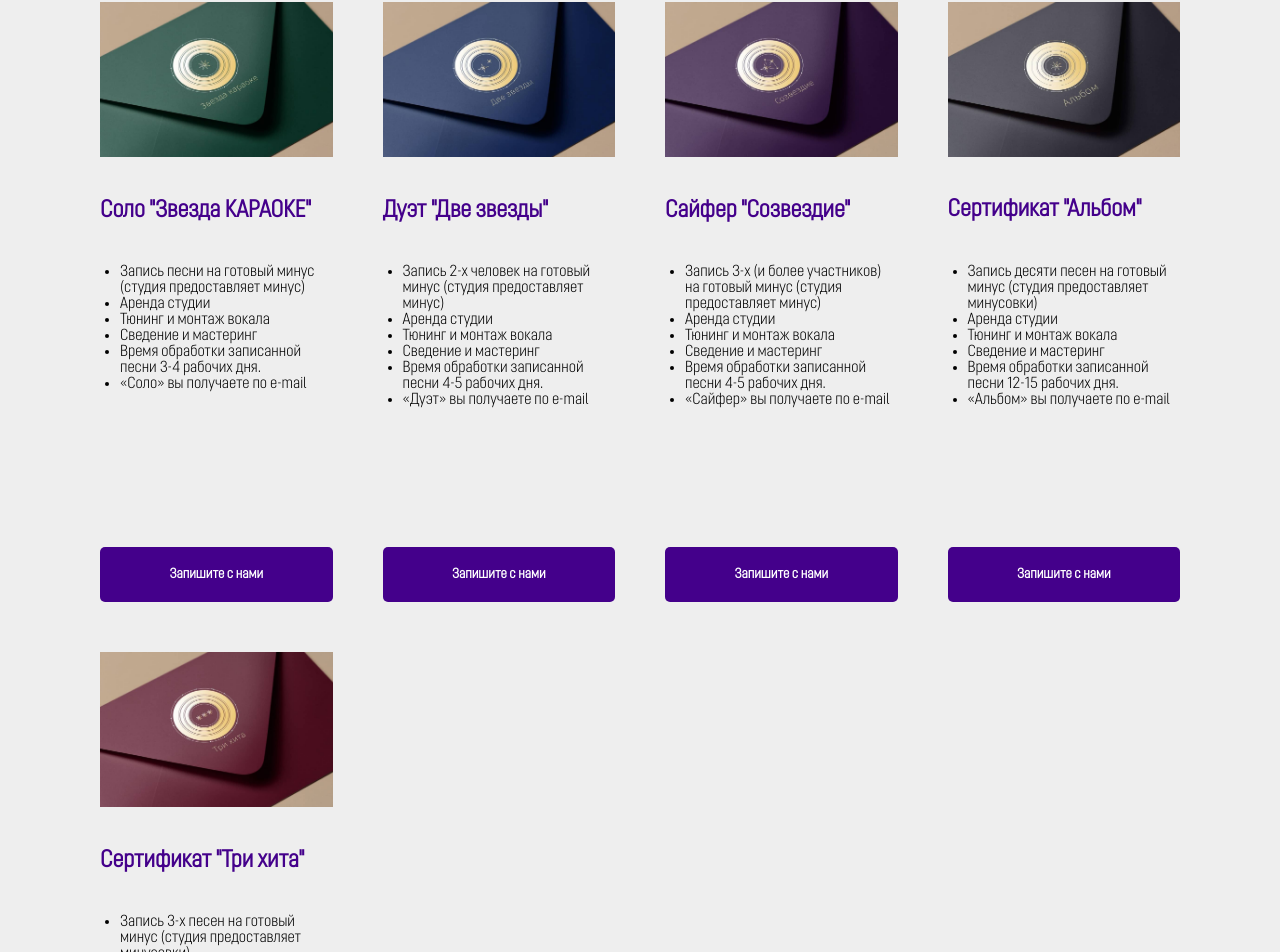
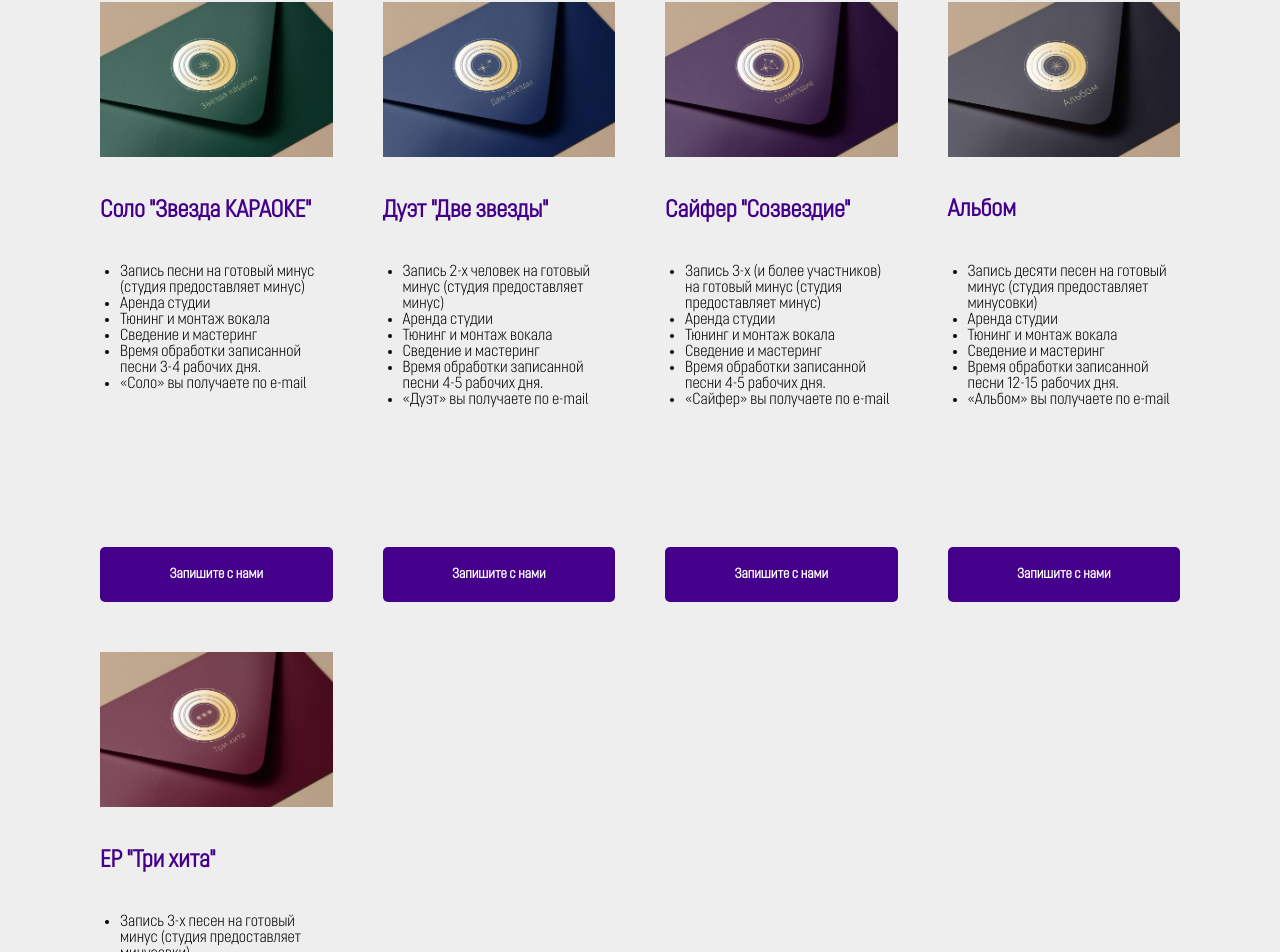
Before and after one commit to siberianbearofficial/studiogalaxy, an Angular app: page / in a window 1280 px wide. Shown: the part 2879-3831 px from the top of the page. Built offline with nearby package versions, Linux system fonts and the light colour scheme.

Commit message:
fix text

```diff
--- a/src/app/infrastructure/constants/certificate-constants.ts
+++ b/src/app/infrastructure/constants/certificate-constants.ts
@@ -48,7 +48,7 @@ export const CERTIFICATE_LIST: Certificate[] = [
     },
     {
         id: '4',
-        name: 'Сертификат "Альбом"',
+        name: 'Альбом',
         img: 'img/certificates/album.jpg',
         price: { rubles: 89900, pennies: 0 },
         oldPrice: { rubles: 108000, pennies: 0 },
@@ -63,7 +63,7 @@ export const CERTIFICATE_LIST: Certificate[] = [
     },
     {
         id: '5',
-        name: 'Сертификат "Три хита"',
+        name: 'EP "Три хита"',
         img: 'img/certificates/three_hits.jpg',
         price: { rubles: 27900, pennies: 0 },
         oldPrice: { rubles: 33000, pennies: 0 },
```
